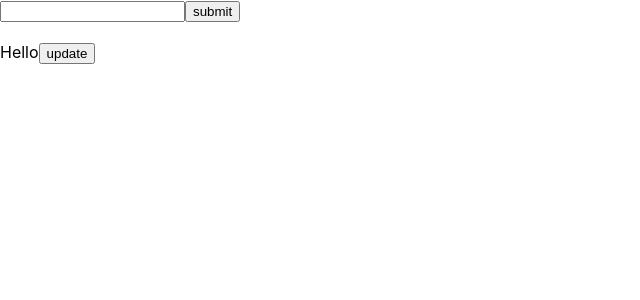
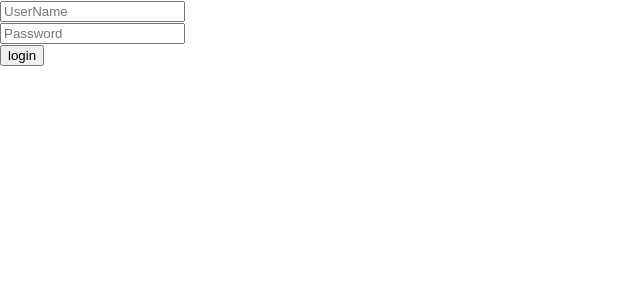
Before and after one commit to suleun/react, a React (Create React App) app in the folder cozy/: page / in a window 1280 px wide. Shown: the top 300 px of the page, without its empty margins (0-640 px from the left). Built offline with nearby package versions, Linux system fonts and the light colour scheme.

Commit message:
onChange

```diff
--- a/cozy/src/App.js
+++ b/cozy/src/App.js
@@ -2,39 +2,38 @@ import React, {useState} from "react";
 
 function App() {
 
-const[text, setText] = useState('Hello');
+  const [username, setUsername] = useState('');
+  const [password, setPassword] = useState('');
 
-const onSubmit = () =>{
-  alert('submitted');
-}
-
-const onKeyUp = (event) => {
-  if(event.keyCode === 13){
-    onSubmit();
+  const onSubmit = () =>{
+    alert('submitted');
   }
-}
-
-const updateText = () => {
-  setText('Bye');
-}
 
   return (
     <div className="App">
-    <input onKeyUp={onKeyUp}>
+    <form onSubmit={onSubmit}>
+      <input
+      placeholder="UserName"
+      value={username}
+      onChange={(e)=>setUsername(e.target.value)}>
 
-    </input>
-     <button onClick={onSubmit}>
-       submit
-     </button>
+      </input>
 
-     <br/>
-     <br/>
+      <br/>
+      <input
+      placeholder="Password"
+      value={password}
+      onChange={(e) => setPassword(e.target.value)}
+      >
 
-     <span>{text}</span>
+      </input><br/>
 
-     <button onClick={updateText}>
-       update
-     </button>
+
+      <button type="submit">
+        login
+      </button>
+
+     </form>
 
     </div>
   );
```
